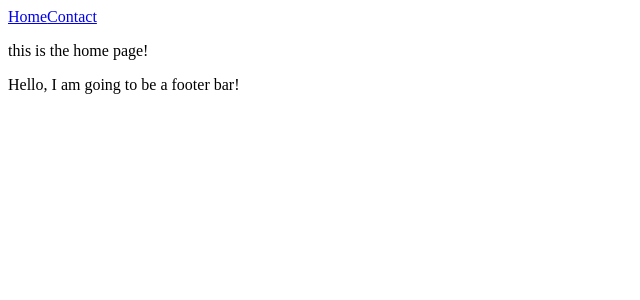
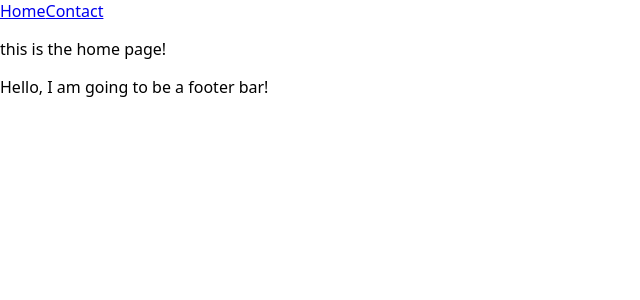
Before and after one commit to mjaxe/mikeakstinwebsite, a React (Vite) app: page / in a window 1280 px wide. Shown: the top 300 px of the page, without its empty margins (0-640 px from the left). Built offline with nearby package versions, Linux system fonts and the light colour scheme.

Commit message:
adding in global styles first

```diff
--- a/src/index.css
+++ b/src/index.css
@@ -13,3 +13,22 @@
 html, body, #root {
   height: 100%;
 } */
+html, body {
+  margin: 0;
+  padding: 0;
+  box-sizing: border-box;
+}
+
+*, *::before, *::after {
+  box-sizing: inherit;
+}
+
+body {
+  font-size: 16px;
+  font-family: system-ui, sans-serif;
+}
+
+html, body, #root {
+  height: 100%;
+  width: 100%;
+}
--- a/vite.config.js
+++ b/vite.config.js
@@ -3,6 +3,6 @@
 
 // https://vite.dev/config/
 export default defineConfig({
-  base: process.env.VITE_BASE_PATH || '/mikeakstinwebsite',
+  base: process.env.VITE_BASE_PATH || '/',
   plugins: [react()],
 })
```
